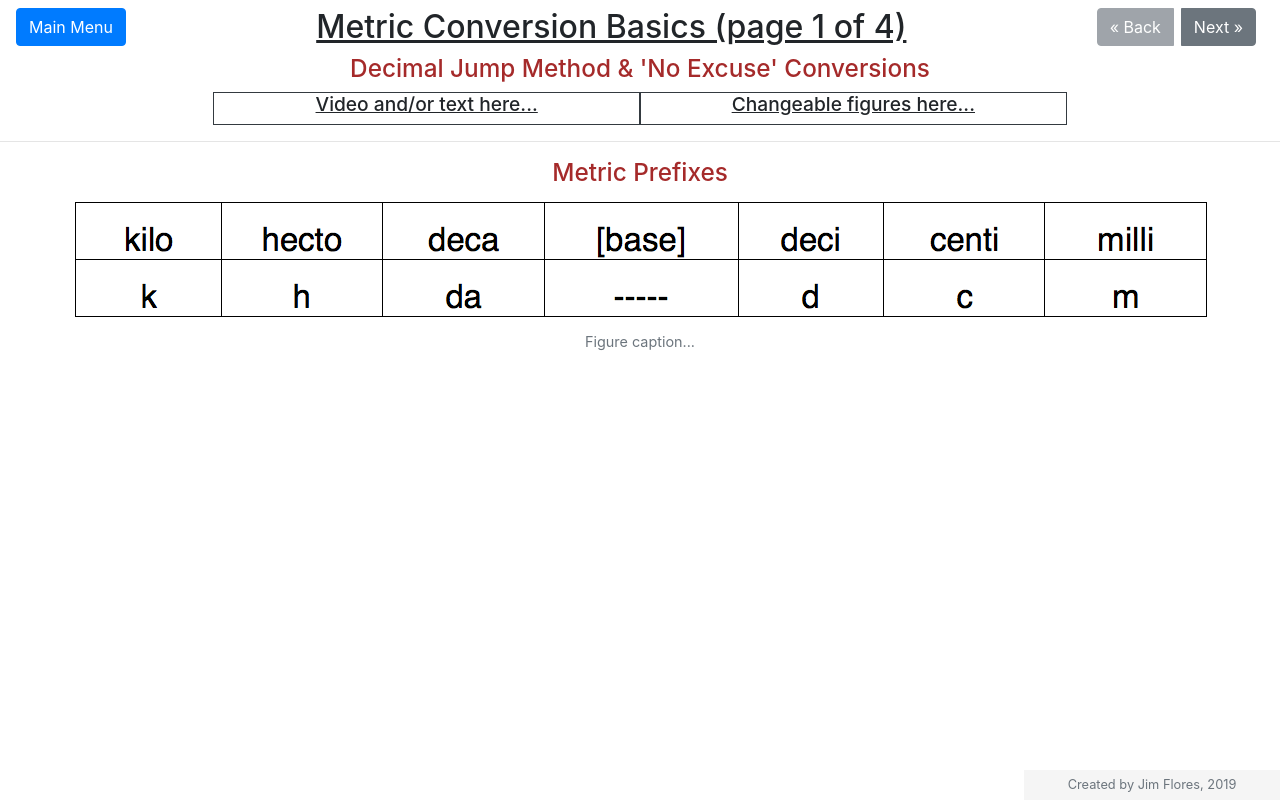
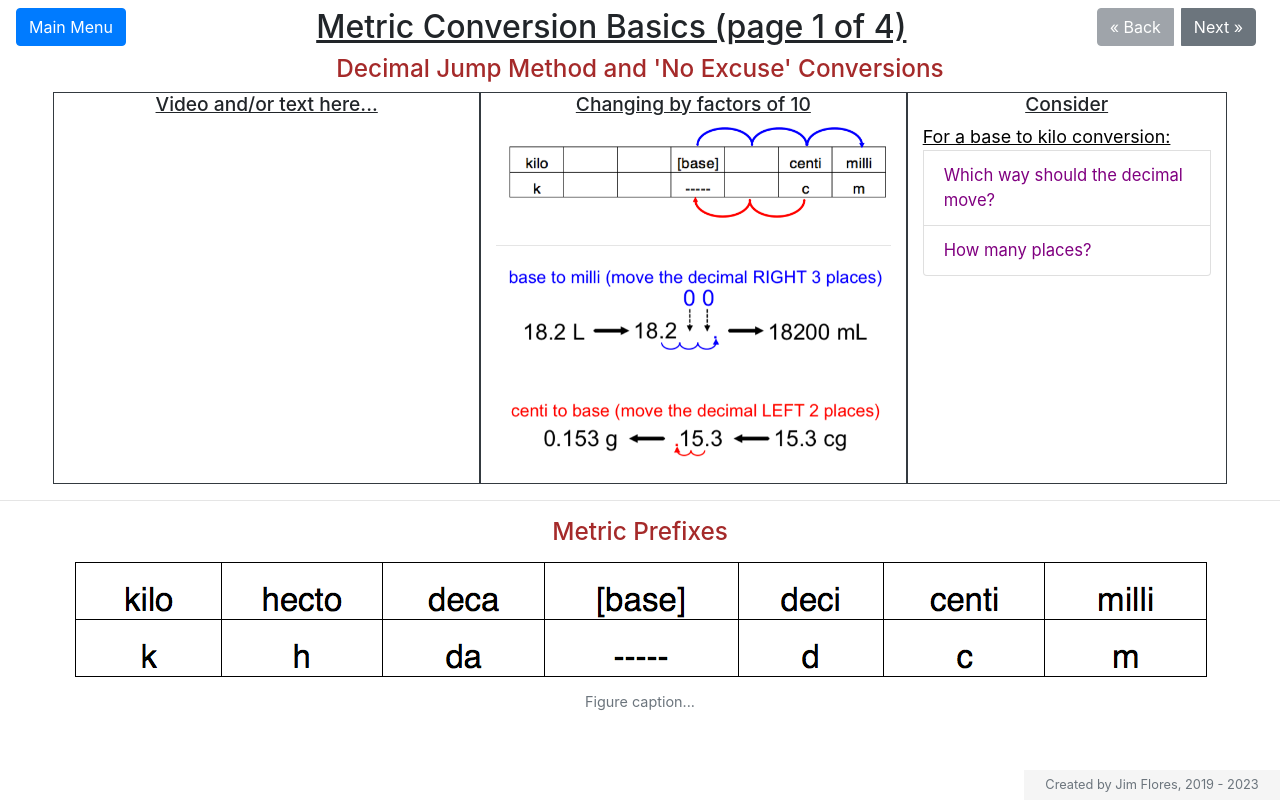
Before and after one commit to jimflores5/MetricConversions, a Flask app: page /conversions/1 in a window 1280 px wide. Run offline with Flask 3, Linux system fonts and the light colour scheme; some libraries are stand-ins or nearby versions.

Commit message:
Added content to conversions tutorial, page 1.

```diff
--- a/main.py
+++ b/main.py
@@ -50,7 +50,11 @@ def accept_prefix(selection, units, prefixes):
     new_option = units[0][1] + units[1][1]
     flipped_option = units[1][1] + units[0][1]
     frequency = prefixes.count(new_option) + prefixes.count(flipped_option)
-    if selection == 'no_excuse':
+    if selection == 'basic':
+        prevent = ['kilocenti', 'centikilo', 'kilomilli', 'millikilo']
+        if new_option not in prefixes and new_option not in prevent:
+            return True
+    elif selection == 'no_excuse':
         # Select 2 each from kilo <-> base, base <-> centi, base <-> milli, centi <-> milli
         # Select 1 each from kilo <-> centi and kilo <-> milli
         one_each = ['kilocenti', 'centikilo', 'kilomilli', 'millikilo']
@@ -110,7 +114,10 @@ def conversion_practice(page):
 
 @app.route('/why_metric/<page>', methods=['POST', 'GET'])
 def why_metric(page):
-    return render_template('why_metric.html', title='Why Use Metric?', page = page)
+    page_title = 'Metric Conversion Basics'
+    num_pages = 3
+    template_name = 'why_metric'
+    return render_template('why_metric.html', title='Why Use Metric?', page = int(page), page_title = page_title, num_pages = num_pages, template = template_name)
 
 @app.route('/conversions/<page>', methods=['POST', 'GET'])
 def conversions(page):
@@ -143,7 +150,7 @@ def conversions(page):
         num_problems = 4
         session['num_attempted'] = 0
         if int(page) == 2:
-            select_from = 'no_excuse'
+            select_from = 'basic'
         else:
             select_from = 'standard'
 
--- a/metric_manips.py
+++ b/metric_manips.py
@@ -21,7 +21,7 @@ def selectUnits(prefixes = 'all'):
     units = []
     base = random.choice(base_units) #Choose base unit.
     while len(units) != 2:              #Pick the starting and ending prefixes.
-        if prefixes == 'no_excuse':
+        if prefixes == 'no_excuse' or prefixes == 'basic':
             new_unit = random.choice(no_excuse_prefixes)
         elif prefixes == 'standard':
             new_unit = random.choice(standard_prefixes)
--- a/static/style.css
+++ b/static/style.css
@@ -24,9 +24,20 @@
     text-align: left;
 }
 
+.frame-list-heading {
+    font-size: 1.4vw;
+    text-align: left;
+    text-decoration: underline;
+    color: black;
+}
+
 .left-side-label {
     display: inline-block;
     text-align: right;
+}
+
+.radio-label {
+    vertical-align: middle;
 }
 
 .subheading {
--- a/templates/base.html
+++ b/templates/base.html
@@ -20,7 +20,7 @@
         <script src="https://maxcdn.bootstrapcdn.com/bootstrap/4.0.0/js/bootstrap.min.js" integrity="sha384-JZR6Spejh4U02d8jOt6vLEHfe/JQGiRRSQQxSfFWpi1MquVdAyjUar5+76PVCmYl" crossorigin="anonymous"></script>
         <footer class="footer">
             <div class="container wrapper text-center">
-                <span class="text-muted">Created by Jim Flores, 2019</span>
+                <span class="text-muted">Created by Jim Flores, 2019 - 2023</span>
             </div>
         </footer>
     </body>
--- a/templates/conversions.html
+++ b/templates/conversions.html
@@ -4,7 +4,7 @@
     <section class="wrapper text-center">
         <h2 class="subheading">
             {% if page == 1 %}
-                Decimal Jump Method & 'No Excuse' Conversions
+                Decimal Jump Method and 'No Excuse' Conversions
             {% elif page == 2 %}
                 Practice 'No Excuse' Conversions
             {% elif page == 3 %}
@@ -19,13 +19,46 @@
                     <section class="col-4 text-center border border-dark">
                         <h3 class="frame-heading">Video and/or text here...</h3>
                     </section>
-                    <section class="col-4 text-center border border-dark">
-                        <h3 class="frame-heading">Changeable figures here...</h3>
-                    </section>
+                    {% if page == 1 %}
+                        <section class="col-4 text-center border border-dark">
+                            <h3 class="frame-heading">Changing by factors of 10</h3>
+                            <figure class="figure">
+                                <img src="{{url_for('static', filename='decimal_jump_1.png')}}" class="figure-img img-fluid" alt="Moving right and left across the metric chart.">
+                                <hr>
+                                <img src="{{url_for('static', filename='decimal_jump_2.png')}}" class="figure-img img-fluid" alt="Examples showing the decimal jump method.">
+                            </figure>
+                        </section>
+                        <section class="col-3 text-center border border-dark">
+                            <h3 class="frame-heading">Consider</h3>
+                                <ol type="a" class="list-group frame-text" style="color:purple"><span class="frame-list-heading">For a base to kilo conversion:</span>
+                                    <li class="list-group-item">Which way should the decimal move?</li>
+                                    <li class="list-group-item">How many places?</li>
+                                </ol>
+
+                            <!-- TODO: Add form and answer inputs. -->
+                        </section>
+                    {% else %}
+                        <section class="col-4 text-center border border-dark">
+                            <h3 class="frame-heading">Figure here...</h3>
+                        </section>
+                    {% endif %}
                 {% else %}
                     <section class="col-5 text-center border border-dark">
                         <h3 class="frame-heading">Instructions</h3>
-                        <p class="frame-text">{{instructions}}</p>
+                        <ul class="frame-text">
+                            <li>Complete the following conversions.</li>
+                            <li>Do NOT include commas in your answers.</li>
+                            {% if page == 2 %}
+                                <li style="color:green">Use the decimal jump method, or recall that:</li>
+                                <ul style="color:green">
+                                    <li>1 kilo = 1000 base</li>
+                                    <li>1 base = 100 centi</li>
+                                    <li>1 base = 1000 milli</li>
+                                </ul>
+                            {% else %}
+                                <li style="color:green">Try using dimensional analysis!</li>
+                            {% endif %}
+                        </ul>
                     </section>
 
                     <section class="col-6 text-center border border-dark">
@@ -78,17 +111,6 @@
                             </form>
                         {% endwith %}
                     </section>
-
-                    <!-- <section class="col-5 text-center border border-dark">
-                        <h3 class="frame-heading">Form with 3 - 4 practice problems...</h3>
-                        <div class="settings">
-                            {% for item in range(4) %}
-                                <label for="{{item}}">{{practiceList[item].value}} {{practiceList[item].units[2]}} =</label>
-                                <input name="item" type="text" value="">
-                                <label  class="after-box" for="{{item}}">{{practiceList[item].units[3]}}</label>
-                            {% endfor %}
-                        </div>
-                    </section> -->
                 {% endif %}
             </section>
         </section>
--- a/templates/conversions_base.html
+++ b/templates/conversions_base.html
@@ -42,7 +42,7 @@
         <script src="https://maxcdn.bootstrapcdn.com/bootstrap/4.0.0/js/bootstrap.min.js" integrity="sha384-JZR6Spejh4U02d8jOt6vLEHfe/JQGiRRSQQxSfFWpi1MquVdAyjUar5+76PVCmYl" crossorigin="anonymous"></script>
         <footer class="footer">
             <div class="container wrapper text-center">
-                <span class="text-muted">Created by Jim Flores, 2019</span>
+                <span class="text-muted">Created by Jim Flores, 2019 - 2023</span>
             </div>
         </footer>
     </body>
--- a/templates/why_metric.html
+++ b/templates/why_metric.html
@@ -1,5 +1,5 @@
-{% extends "base.html" %}
+{% extends "conversions_base.html" %}
 
 {% block content %}
-Hello, metric system!
+<h1 class="subheading">Hello, metric system!</h1>
 {% endblock %}
```
Also changed, not shown: static/decimal_jump_1.png (added), static/decimal_jump_2.png (added).
